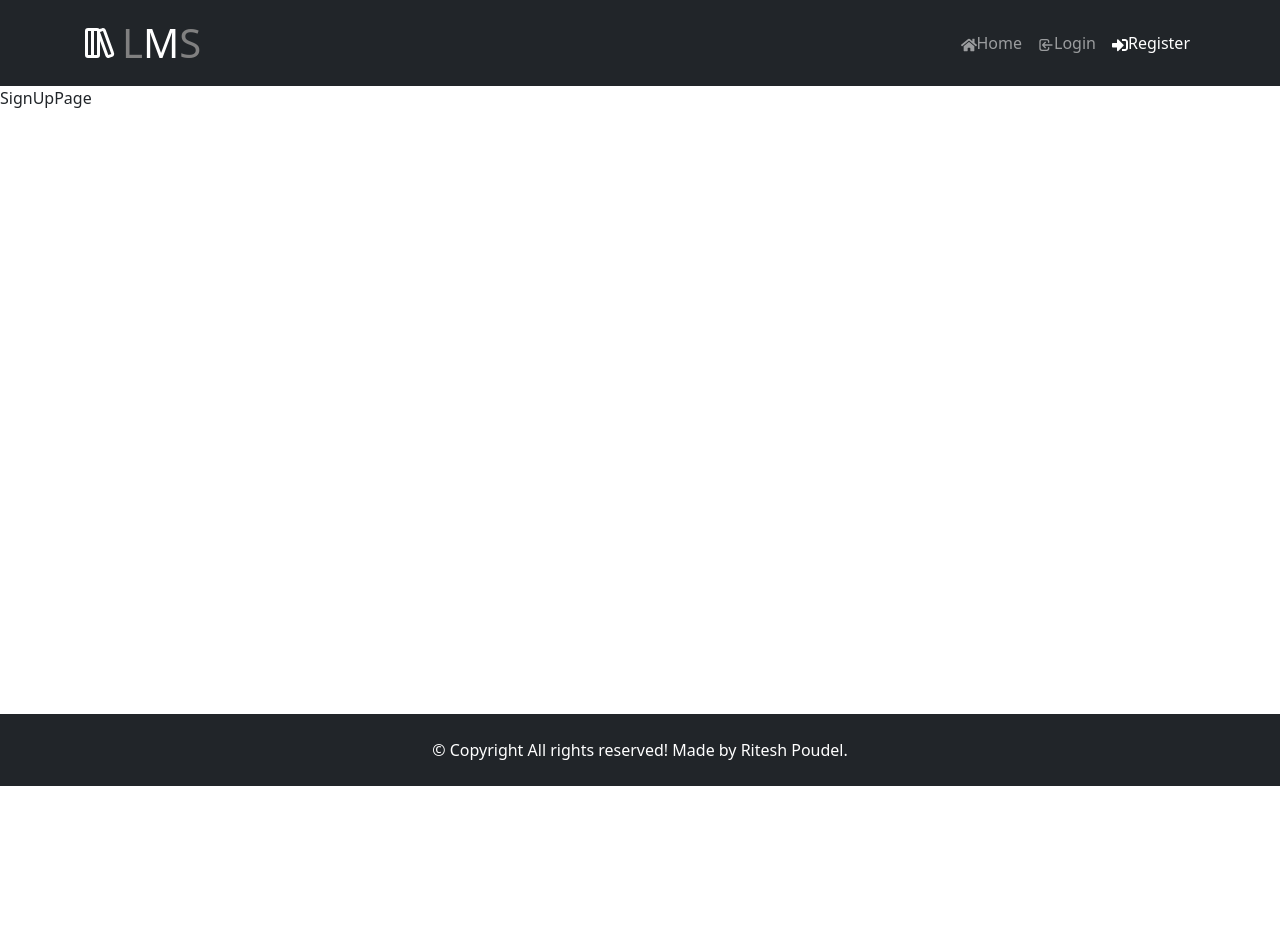
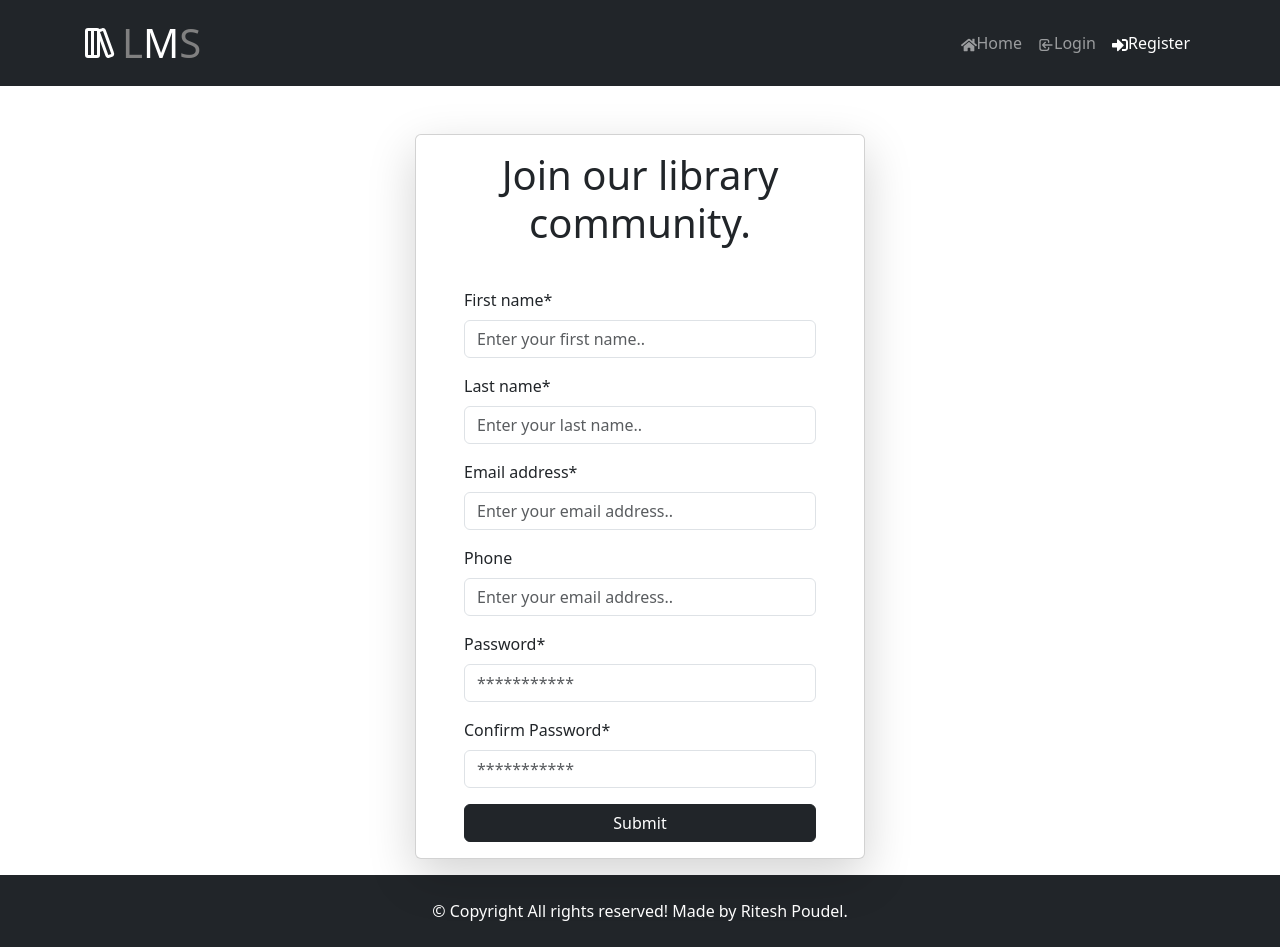
Before and after one commit to riteshpoudel201/lms_frontend, a React (Vite) app: page /signup in a window 1280 px wide. Before the commit the page ends 800 px from the top, so only its background shows below. Built offline with nearby package versions, Linux system fonts and the light colour scheme.

Commit message:
page for registering the users

```diff
--- a/src/pages/auth/SignUpPage.jsx
+++ b/src/pages/auth/SignUpPage.jsx
@@ -1,8 +1,97 @@
+// import UserForm from "../../components/UserForm"
+import Button from "react-bootstrap/Button";
+import Form from "react-bootstrap/Form";
+import CustomInput from "../../components/common/CustomInput";
+import useForm from "../../hooks/useForm";
+import { registerNewUser } from "../../services/authService";
+const formFields = [
+  {
+    name: "firstName",
+    label: "First name",
+    placeholder: "Enter your first name..",
+    required: true,
+  },
+  {
+    name: "lastName",
+    label: "Last name",
+    placeholder: "Enter your last name..",
+    required: true,
+  },
+  {
+    name: "email",
+    type: "email",
+    label: "Email address",
+    placeholder: "Enter your email address..",
+    required: true,
+  },
+  {
+    name: "phone",
+    type: "Number",
+    label: "Phone",
+    placeholder: "Enter your email address..",
+    required: false,
+  },
+  {
+    name: "password",
+    type: "password",
+    label: "Password",
+    placeholder: "***********",
+    required: true,
+  },
+  {
+    name: "confirmPassword",
+    type: "password",
+    label: "Confirm Password",
+    placeholder: "***********",
+    required: true,
+  },
+];
+const SignUpPage = () => {
+  const { data, handleChange, isLoading, setIsLoading } = useForm({});
+  const handleSubmit = async (e) => {
+    e.preventDefault();
+    setIsLoading(true);
+    const { confirmPassword, ...rest } = data;
+    if (confirmPassword !== rest.password) {
+      alert("Password not matching.");
+      setIsLoading(false);
+      return;
+    }
+    const result = await registerNewUser(data);
+    console.log(result);
+    setTimeout(() => {
+      setIsLoading(false);
+    }, 1500);
 
-const SignUpPage = () => {
+    // setIsLoading(false);
+  };
   return (
-    <div>SignUpPage</div>
-  )
-}
+    <div
+      className="card shadow-lg py-3 px-5 mt-5 mb-3 d-flex justify-content-center align-items-center"
+      style={{ width: "450px", marginInline: "auto" }}
+    >
+      <h1 className="text-center">Join our library community.</h1>
+      <hr />
+      <Form className="w-100" onSubmit={handleSubmit}>
+        {formFields?.map((formfield) => (
+          <CustomInput
+            {...formfield}
+            key={formfield.name}
+            ritesh={"ritesh-p"}
+            onChange={handleChange}
+          />
+        ))}
+        <Button
+          variant="dark"
+          type="submit"
+          className="w-100"
+          disabled={isLoading}
+        >
+          {isLoading ? "Submitting..." : "Submit"}
+        </Button>
+      </Form>
+    </div>
+  );
+};
 
-export default SignUpPage
+export default SignUpPage;
```
